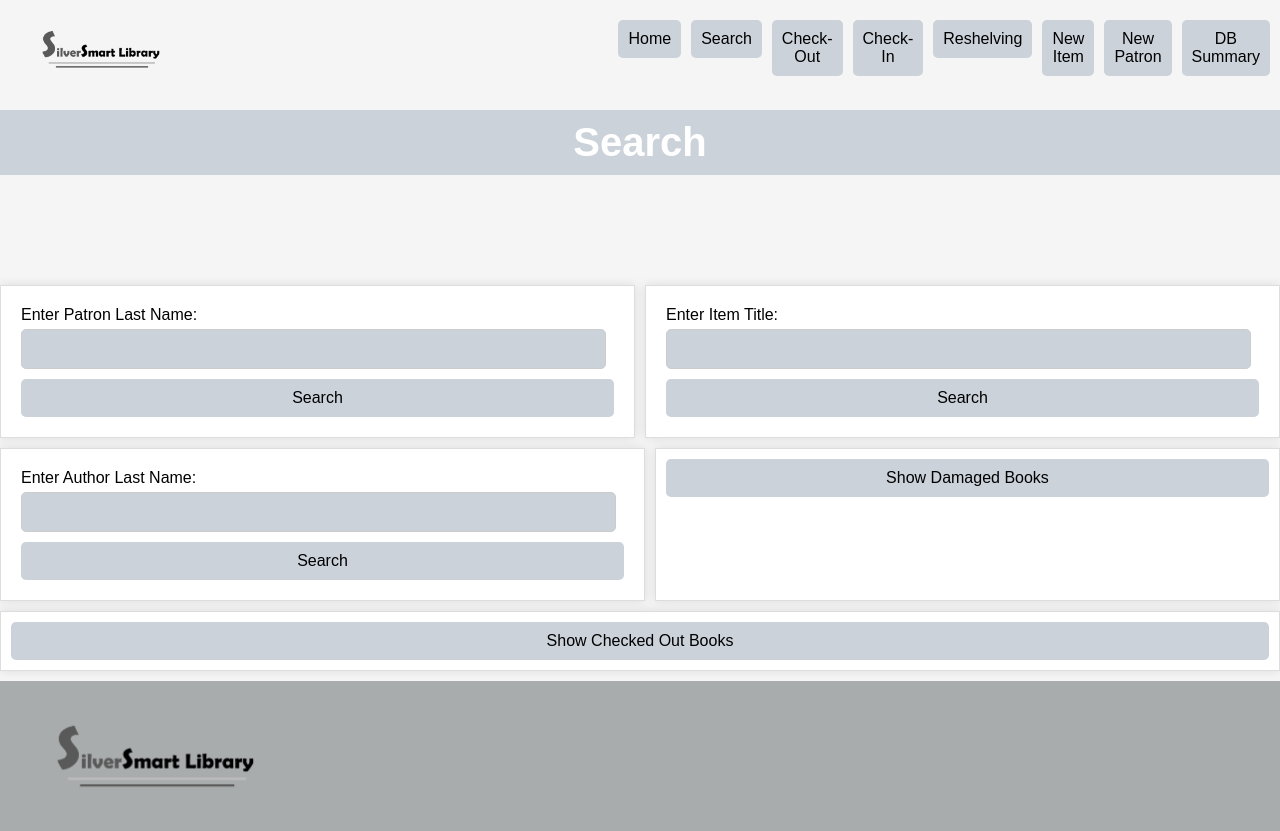
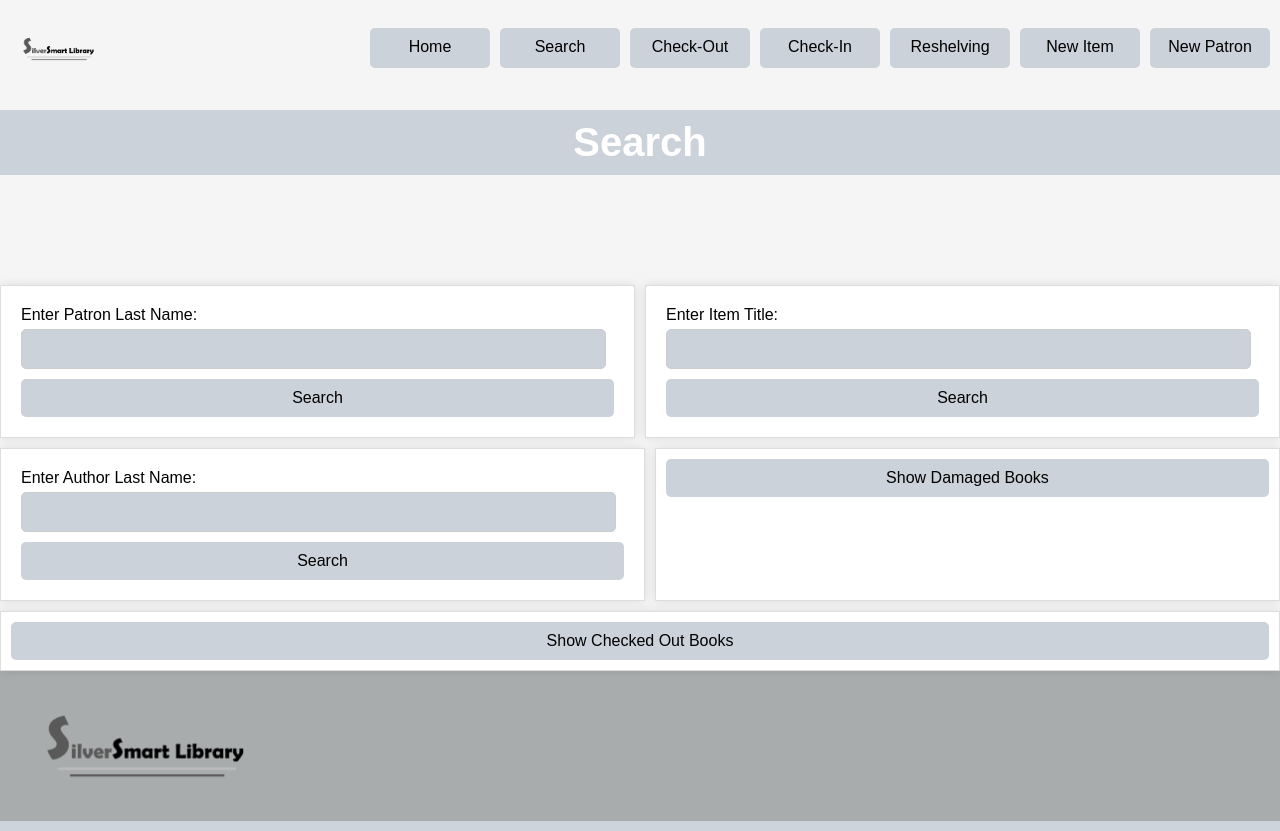
Before and after one commit to morganglis/SilverSmart-Library, a Flask app: template app/templates/search.html in a window 1280 px wide. Run offline with Flask 3, Linux system fonts and the light colour scheme; the template is opened without the code that fills it, so the values that code supplies are empty.

Commit message:
Interface for main page

```diff
--- a/app/static/styles/header_styles.css
+++ b/app/static/styles/header_styles.css
@@ -19,7 +19,7 @@ header {
 
 .logo {
     display: inline-block;
-    margin-left: 20px;
+    margin-left: 10px;
 }
 
 .logo img {
@@ -71,7 +71,7 @@ header {
 }
 
 .tool_bar button {
-    margin-right: 20px;
+    margin-right: 10px;
     background-color: rgb(203, 210, 218);
     color: black;
     padding: 9px 10px;
@@ -98,6 +98,8 @@ a {
 
 .nav-button {
     display: inline-block; /* Allows setting padding and width */
+    width: 120px; /* Example fixed width */
+    height: 40px; /* Example fixed height */
     padding: 10px;
     background-color: rgb(203, 210, 218);
     color: black;
@@ -106,7 +108,9 @@ a {
     border: none;
     border-radius: 5px;
     cursor: pointer;
+    box-sizing: border-box; /* Ensures padding is included in the width/height */
 }
+
 
 .nav-button:hover {
     background-color: rgb(71, 74, 74);
--- a/app/templates/footer.html
+++ b/app/templates/footer.html
@@ -4,7 +4,7 @@
     <link rel="stylesheet" type="text/css" href="{{ url_for('static', filename='styles/footer_styles.css') }}">
     <title></title>
 </head>
-<body>
+
         <footer style="background-color: #a9acad;">
             <div class="footer_third">
                 <div class="logo">
--- a/app/templates/header.html
+++ b/app/templates/header.html
@@ -25,7 +25,7 @@
                     <li><a class="nav-button" href="{{ url_for('shelving') }}">Reshelving</a></li>
                     <li><a class="nav-button" href="{{ url_for('add_item') }}">New Item</a></li>
                     <li><a class="nav-button" href="{{ url_for('add_patron') }}">New Patron</a></li>
-                    <li><a class="nav-button" href="{{ url_for('database_overview') }}">DB Summary</a></li>
+                   <!-- <li><a class="nav-button" href="{{ url_for('database_overview') }}">DB Summary</a></li> -->
 
                 </ul>
             </nav>
--- a/app/templates/search.html
+++ b/app/templates/search.html
@@ -215,9 +215,10 @@
                 </div>
             {% endif %}
         </form>
+    </div>
+</div>
+    {{ toastr.include_toastr_js() }}
 
-    {{ toastr.include_toastr_js() }}
-</body>
 <script>
 </script>
 {% include 'footer.html' %}
```
Also changed, not shown: app/templates/index.html (+17 -2 lines).
